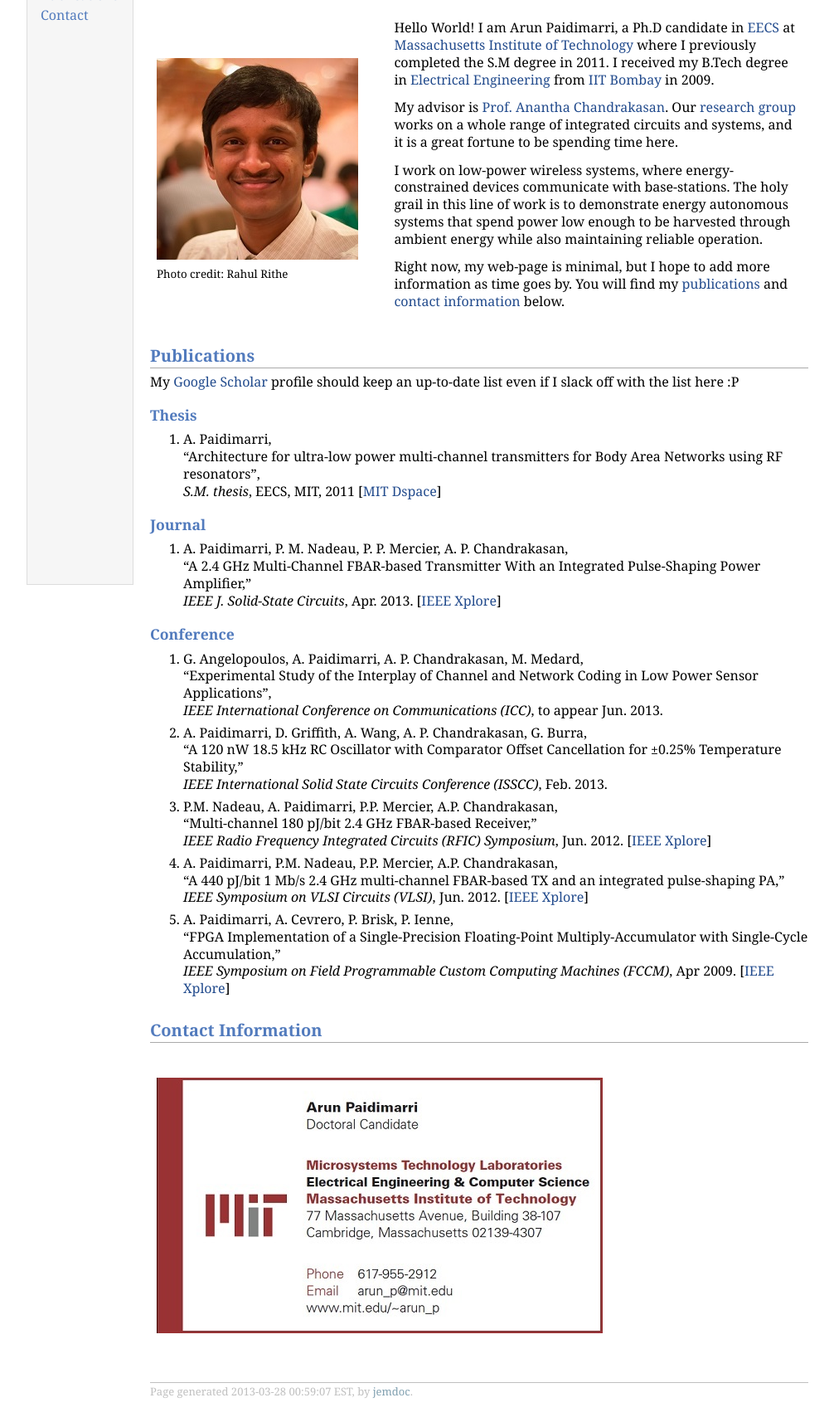
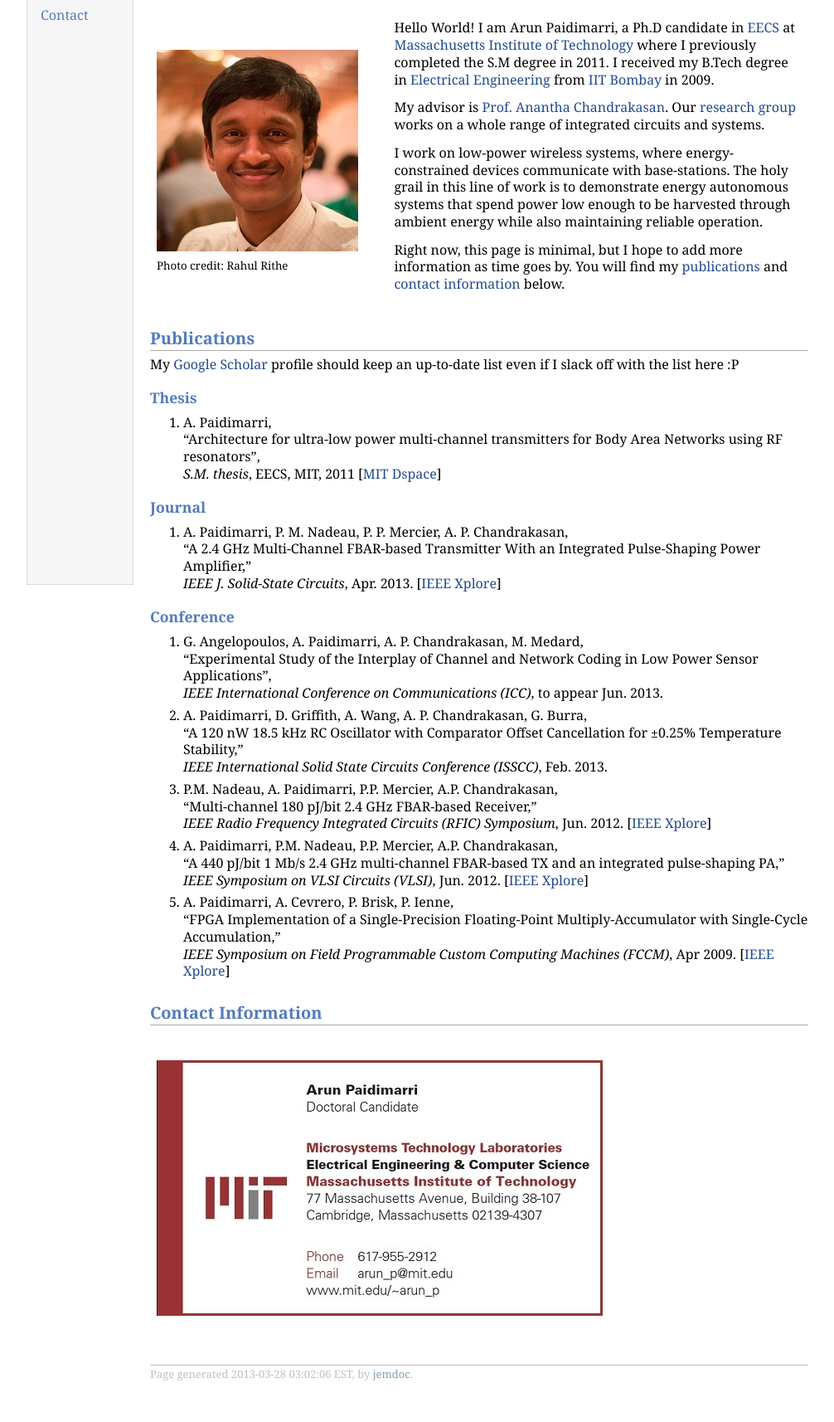
Before and after one commit to arun-p/www, a plain HTML site: page index.html in a window 1280 px wide. Shown: the part 73-1787 px from the top of the page at 83% size, without its empty margins (31-1037 px from the left). After the commit the page ends 1766 px from the top, so only its background shows below. Drawn offline with Linux system fonts and the light colour scheme.

Commit message:
minor modifications

```diff
--- a/index.html
+++ b/index.html
@@ -8,6 +8,15 @@
 <title>Arun Paidimarri</title>
 </head>
 <body>
+<script type="text/javascript">
+var gaJsHost = (("https:" == document.location.protocol) ? "https://ssl." : "http://www.");
+document.write(unescape("%3Cscript src='" + gaJsHost + "google-analytics.com/ga.js' type='text/javascript'%3E%3C/script%3E"));
+</script>
+<script type="text/javascript">
+try {
+    var pageTracker = _gat._getTracker("UA-39669259-1");
+    pageTracker._trackPageview();
+} catch(err) {}</script>
 <table summary="Table for page layout." id="tlayout">
 <tr valign="top">
 <td id="layout-menu">
@@ -22,9 +31,9 @@
 <table class="imgtable"><tr><td>
 <img src="arun.jpg" alt="Photo credit: Rahul Rithe" /><small>Photo credit: Rahul Rithe</small></td>
 <td align="left"><p>Hello World! I am Arun Paidimarri, a Ph.D candidate in <a href="http://www.eecs.mit.edu">EECS</a> at <a href="http://web.mit.edu">Massachusetts Institute of Technology</a> where I previously completed the S.M degree in 2011. I received my B.Tech degree in <a href="http://www.ee.iitb.ac.in">Electrical Engineering</a> from <a href="http://www.iitb.ac.in">IIT Bombay</a> in 2009. </p>
-<p>My advisor is <a href="http://www-mtl.mit.edu/~anantha">Prof. Anantha Chandrakasan</a>. Our <a href="http://www-mtl.mit.edu/researchgroups/icsystems/people.html">research group</a> works on a whole range of integrated circuits and systems, and it is a great fortune to be spending time here.</p>
+<p>My advisor is <a href="http://www-mtl.mit.edu/~anantha">Prof. Anantha Chandrakasan</a>. Our <a href="http://www-mtl.mit.edu/researchgroups/icsystems/people.html">research group</a> works on a whole range of integrated circuits and systems.</p>
 <p>I work on low-power wireless systems, where energy-constrained devices communicate  with base-stations. The holy grail in this line of work is to demonstrate energy autonomous systems that spend power low enough to be harvested through ambient energy while also maintaining reliable operation.</p>
-<p>Right now, my web-page is minimal, but I hope to add more information as time goes by. You will find my <a href="index.html#publications">publications</a> and <a href="index.html#contact">contact information</a> below.</p>
+<p>Right now, this page is minimal, but I hope to add more information as time goes by. You will find my <a href="index.html#publications">publications</a> and <a href="index.html#contact">contact information</a> below.</p>
 </td></tr></table>
 <p><a name="publications"></a></p>
 <h2>Publications</h2>
@@ -74,7 +83,7 @@
 <td align="left"></td></tr></table>
 <div id="footer">
 <div id="footer-text">
-Page generated 2013-03-28 00:59:07 EST, by <a href="http://jemdoc.jaboc.net/">jemdoc</a>.
+Page generated 2013-03-28 03:02:06 EST, by <a href="http://jemdoc.jaboc.net/">jemdoc</a>.
 </div>
 </div>
 </td>
```
Also changed, not shown: 1 other file.
